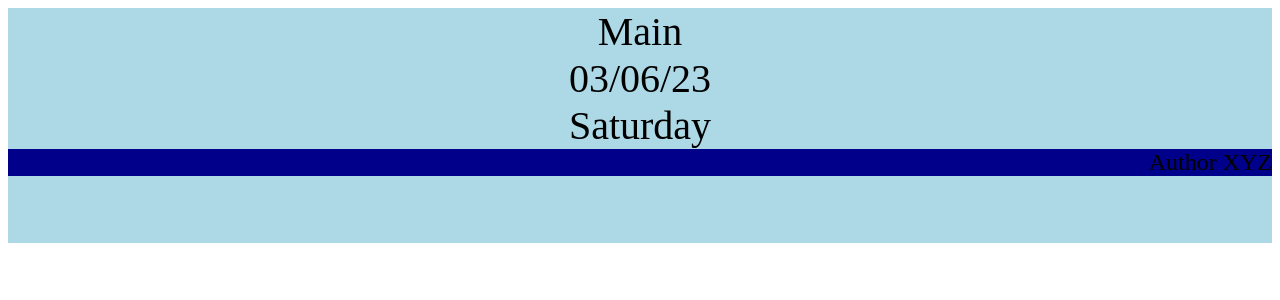
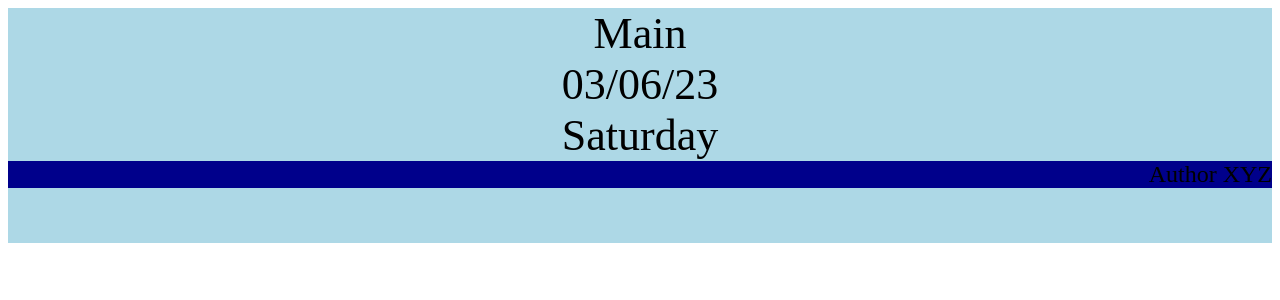
Before and after one commit to MiauChauu/KAGIA, a PHP site: page /top10.php in a window 1280 px wide. Shown: the top 300 px of the page. Run offline with PHP 8.4, Linux system fonts and the light colour scheme; data that the repository does not hold is empty.

Commit message:
Revert "Update stylemarcel.css"
This reverts commit 2a4ecb06b0e85112124785c764f6c178b2e82191.

```diff
--- a/XAMPP/htdocs/stylemarcel.css
+++ b/XAMPP/htdocs/stylemarcel.css
@@ -4,7 +4,7 @@ body{
 
 #h1{
 	background-color:lightblue;
-	font-size:40px;
+	font-size:44px;
 	width:100%;
 	height:30%;
 	text-align:center;
```
